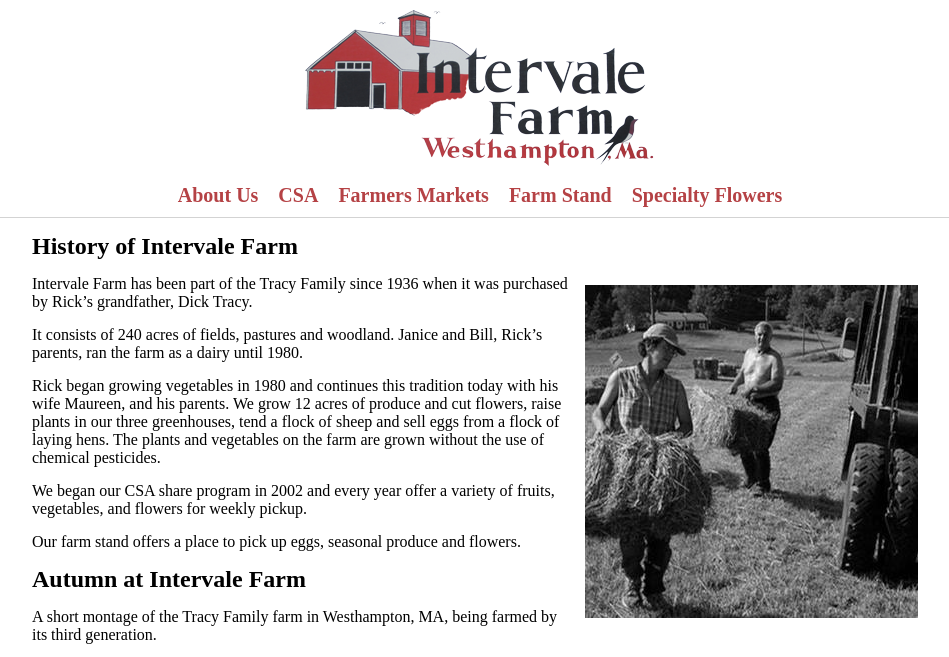
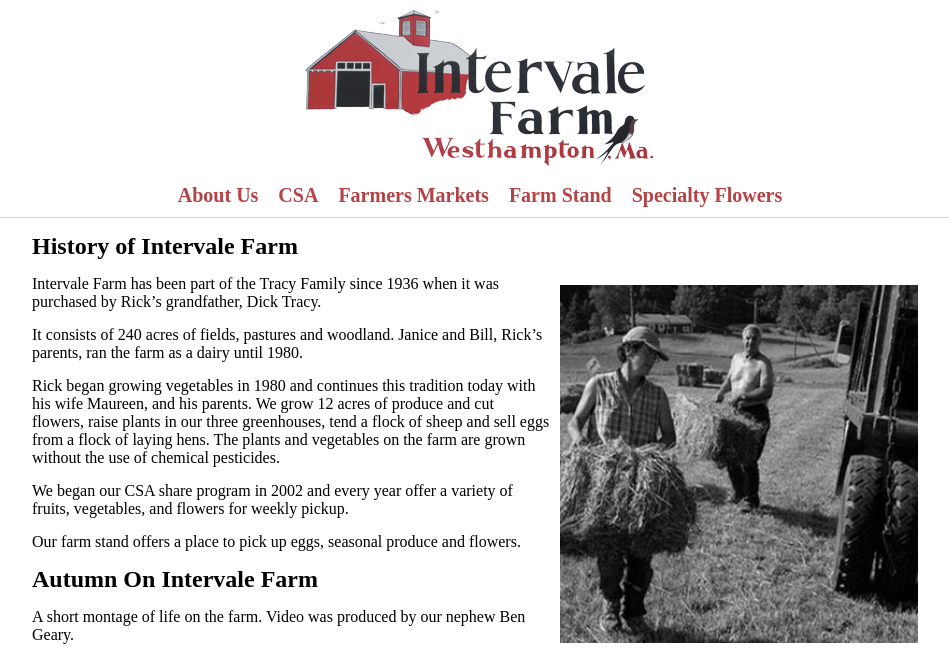
Before and after one commit to Angineer/intervale-farm, a Jekyll site: the page built from history.md, in a window 1280 px wide. Shown: the top 657 px of the page, without its empty margins (160-1109 px from the left). Built offline with Jekyll 4.4.1, drawn with Linux system fonts in a browser that asks for light colours; some of the changed text lies outside the part shown; grey boxes are pictures that could not be loaded.

Commit message:
Add a few pictures

```diff
--- a/history.md
+++ b/history.md
@@ -3,8 +3,7 @@
 layout: left
 ---
 ## History of Intervale Farm
-
-<img class="inline-image" src="img/picking-up-hay.jpg" style="float: right">
+<img class="inline-image" src="img/picking-up-hay.jpg" style="float: right; width: 40%">
 
 Intervale Farm has been part of the Tracy Family since 1936 when it was purchased by Rick's grandfather, Dick Tracy.
 
@@ -16,17 +15,17 @@
 
 Our farm stand offers a place to pick up eggs, seasonal produce and flowers.
 
-<h2>Autumn at Intervale Farm</h2>
+<h2>Autumn On Intervale Farm</h2>
 
-A short montage of the Tracy Family farm in Westhampton, MA, being farmed by its third generation.
+A short montage of life on the farm. Video was produced by our nephew Ben Geary.
 
-Video was produced by our nephew Ben Geary.
-
-<iframe width="560" height="315" src="https://www.youtube.com/embed/NETZKRjFgfs?si=EXqjhAlaWIxvFLl-" title="YouTube video player" frameborder="0" allow="accelerometer; autoplay; clipboard-write; encrypted-media; gyroscope; picture-in-picture; web-share" referrerpolicy="strict-origin-when-cross-origin" allowfullscreen></iframe>
+<div class="iframe-wrapper">
+    <iframe src="https://www.youtube.com/embed/NETZKRjFgfs?si=EXqjhAlaWIxvFLl-" title="YouTube video player" frameborder="0" allow="accelerometer; autoplay; clipboard-write; encrypted-media; gyroscope; picture-in-picture; web-share" referrerpolicy="strict-origin-when-cross-origin" allowfullscreen></iframe>
+</div>
 
 <h2>Memberships and Awards</h2>
 
 <div class="image-row">
-    <a href="https://localflowers.org"><img src="img/ascfg-logo.png" style="max-width: 200px;"></a>
-    <a href="http://hgf.org/programs/local-farmer-awards"><img src="img/logo-farmer-awards.png" style="max-width: 200px;"></a>
+    <a href="https://localflowers.org" style="width: 40%; max-width: 150px;"><img src="img/ascfg-logo.png" style="width: 100%;"></a>
+    <a href="http://hgf.org/programs/local-farmer-awards" style="width: 40%; max-width: 150px;"><img src="img/logo-farmer-awards.png" style="width: 100%;"></a>
 </div>
--- a/style.css
+++ b/style.css
@@ -15,6 +15,13 @@
 
 p {
     margin: 0px 0px 15px 0px;
+}
+
+iframe {
+    position: absolute;
+    bottom: 0;
+    width: 100%;
+    height: 100%;
 }
 
 /*
@@ -71,8 +78,8 @@
 */
 
 .content-left, .content-center {
-    clear: both;
     margin: auto;
+    max-width: 1000px;
     padding: 15px;
     width: 70%;
 }
@@ -88,8 +95,15 @@
 
 .image-row {
     display: flex;
-    gap: 40px;
+    gap: 20px;
     justify-content: center;
+}
+
+.iframe-wrapper {
+    position: relative;
+    margin: 10px auto;
+    width: 80%;
+    padding-top: 45%;
 }
 
 /*
```
Also changed, not shown: csa.md (+2 -1 lines), flowers.md (+1 -1 lines), index.md (+7 -1 lines), products.md (deleted, +0 -4 lines), img/instagram-logo.png, img/lambs.png (added), img/market-table.png (added), img/maureen-and-rick-narrow.jpg (added), img/veggies-and-flowers.png (added).
